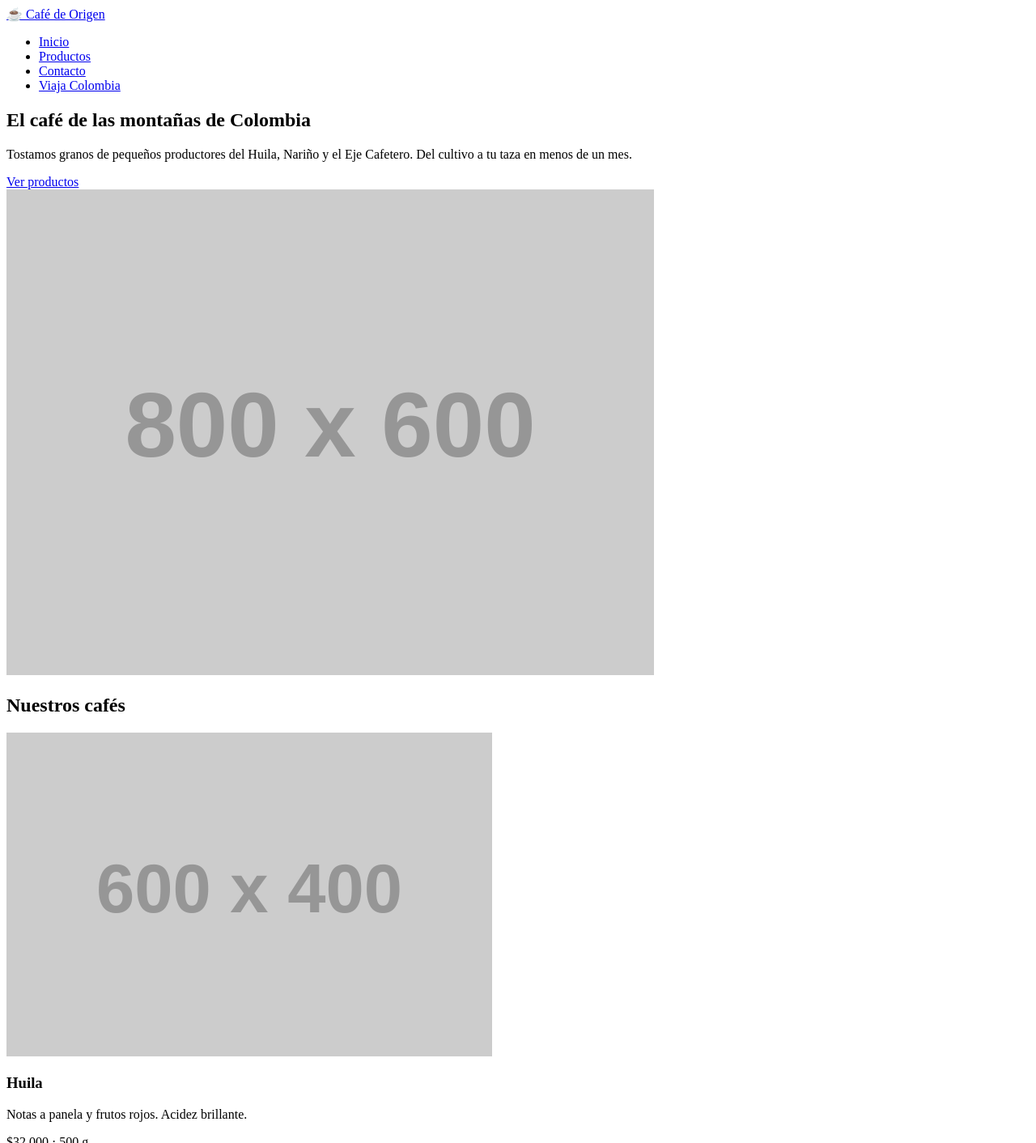
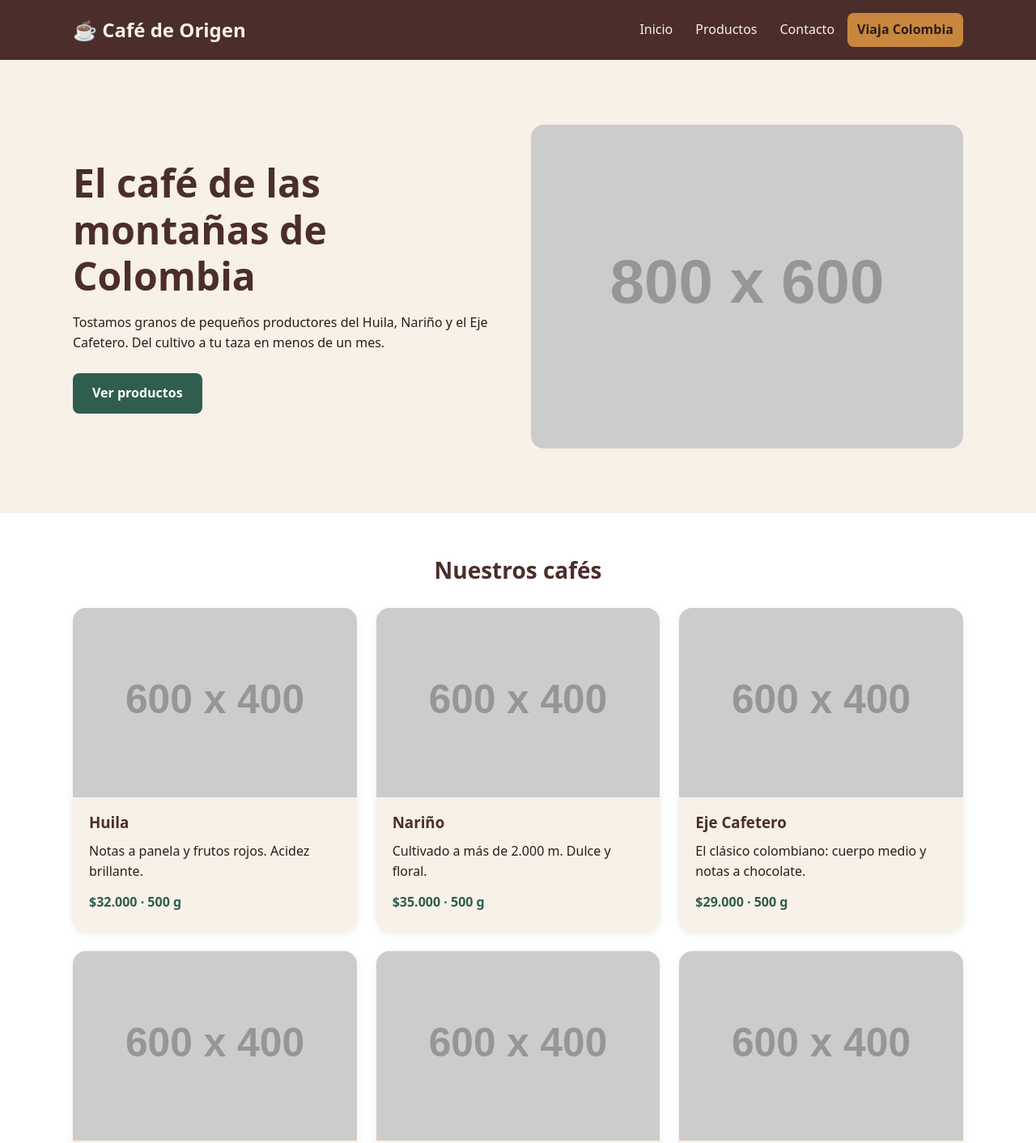
Before and after one commit to ChanguitaRica/cafe-de-origen, a plain HTML site: page index.html in a window 1280 px wide. Shown: the top 1412 px of the page at 81% size. Drawn offline with Linux system fonts and the light colour scheme; placeholder pictures from the web are drawn by us.

Commit message:
Estilos mobile first y media querie

```diff
--- a/css/styles.css
+++ b/css/styles.css
@@ -0,0 +1,232 @@
+* {
+    box-sizing: border-box;
+    margin: 0;
+    padding: 0;
+}
+
+html {
+    font-size: 100%;
+    scroll-behavior: smooth;
+}
+
+body {
+    font-family: system-ui, "Segoe UI", Roboto, Arial, sans-serif;
+    font-size: 1rem;
+    line-height: 1.6;
+    color: #2b1d1a;
+    background-color: #f7f1e8;
+}
+
+a {
+    color: inherit;
+    text-decoration: none;
+}
+
+ul {
+    list-style: none;
+}
+
+h2 {
+    font-size: 1.75rem;
+    color: #4b2e2a;
+    text-align: center;
+    margin-bottom: 1.5rem;
+}
+img {
+    max-width: 100%;
+    height: auto;
+    display: block;
+}
+.contenedor {
+    width: 90%;
+    max-width: 1100px;
+    margin: 0 auto;
+}
+/* ===== PASO 7: Encabezado y menú (móvil) ===== */
+.header {
+    background-color: #4b2e2a;
+    color: #f7f1e8;
+    padding: 1rem 0;
+}
+
+.header__contenido {
+    display: flex;
+    flex-direction: column;
+    align-items: center;
+    gap: 1rem;
+}
+
+.logo {
+    font-size: 1.5rem;
+    font-weight: 700;
+}
+
+.nav__lista {
+    display: flex;
+    flex-direction: column;
+    align-items: center;
+    gap: 0.5rem;
+}
+
+.nav__lista a {
+    display: block;
+    padding: 0.5rem 1rem;
+    border-radius: 0.5rem;
+}
+
+.nav__lista a:hover {
+    background-color: rgba(255, 255, 255, 0.15);
+}
+
+.nav__destacado {
+    background-color: #c8873d;
+    color: #2b1d1a;
+    font-weight: 700;
+}
+/* ===== PASO 8: Hero (móvil) ===== */
+.hero {
+    padding: 3rem 0;
+}
+
+.hero__contenido {
+    display: grid;
+    gap: 2rem;
+}
+
+.hero h1 {
+    font-size: 2rem;
+    line-height: 1.2;
+    color: #4b2e2a;
+    margin-bottom: 1rem;
+}
+
+.hero p {
+    margin-bottom: 1.5rem;
+}
+
+.boton {
+    display: inline-block;
+    background-color: #2f5d50;
+    color: #ffffff;
+    padding: 0.75rem 1.5rem;
+    border-radius: 0.5rem;
+    font-weight: 700;
+}
+
+.hero__imagen {
+    border-radius: 1rem;
+}
+/* ===== PASO 9: Tarjetas de productos (móvil: 1 columna) ===== */
+.productos {
+    background-color: #ffffff;
+    padding: 3rem 0;
+}
+
+.tarjetas {
+    display: grid;
+    grid-template-columns: 1fr;
+    gap: 1.5rem;
+}
+
+.tarjeta {
+    background-color: #f7f1e8;
+    border-radius: 1rem;
+    overflow: hidden;
+    box-shadow: 0 2px 8px rgba(0, 0, 0, 0.08);
+}
+
+.tarjeta__cuerpo {
+    padding: 1rem 1.25rem 1.5rem;
+}
+
+.tarjeta h3 {
+    color: #4b2e2a;
+    margin-bottom: 0.5rem;
+}
+
+.precio {
+    display: block;
+    margin-top: 0.75rem;
+    font-weight: 700;
+    color: #2f5d50;
+}
+/* ===== PASO 10: Contacto y pie de página (móvil) ===== */
+.contacto {
+    padding: 3rem 0;
+}
+
+.contacto__grid {
+    display: flex;
+    flex-direction: column;
+    gap: 1rem;
+}
+
+.contacto__bloque {
+    background-color: #ffffff;
+    padding: 1.5rem;
+    border-radius: 1rem;
+    text-align: center;
+}
+
+.contacto__bloque h3 {
+    color: #4b2e2a;
+    margin-bottom: 0.25rem;
+}
+
+.footer {
+    background-color: #2b1d1a;
+    color: #f7f1e8;
+    text-align: center;
+    padding: 1.5rem 0;
+    font-size: 0.875rem;
+}
+/* ===== PASO 12: Tablet (768px en adelante) ===== */
+@media (min-width: 768px) {
+    .header__contenido {
+        flex-direction: row;
+        justify-content: space-between;
+    }
+
+    .nav__lista {
+        flex-direction: row;
+        gap: 0.25rem;
+    }
+
+    .nav__lista a {
+        padding: 0.5rem 0.75rem;
+    }
+
+    .hero h1 {
+        font-size: 2.5rem;
+    }
+
+    .tarjetas {
+        grid-template-columns: repeat(2, 1fr);
+    }
+
+    .contacto__grid {
+        flex-direction: row;
+    }
+
+    .contacto__bloque {
+        flex: 1;
+    }
+}
+@media (min-width: 1024px) {
+    .hero {
+        padding: 5rem 0;
+    }
+
+    .hero__contenido {
+        grid-template-columns: 1fr 1fr;
+        align-items: center;
+    }
+
+    .hero h1 {
+        font-size: 3rem;
+    }
+
+    .tarjetas {
+        grid-template-columns: repeat(3, 1fr);
+    }
+}
--- a/index.html
+++ b/index.html
@@ -49,7 +49,7 @@
                         </div>
                     </article>
                     <article class="tarjeta">
-                        <img src="https://placehold.co/600x400/6b4226/f7f1e8.png?text=Narino" alt="Café de Nariño">
+                        <img src="https://placehold.co/600x400/6b4226/f7f1e8.png?text=Nariño" alt="Café de Nariño">
                         <div class="tarjeta__cuerpo">
                             <h3>Nariño</h3>
                             <p>Cultivado a más de 2.000 m. Dulce y floral.</p>
```
Also changed, not shown: viajacolombia/estilo.css (line endings or trailing spaces).
